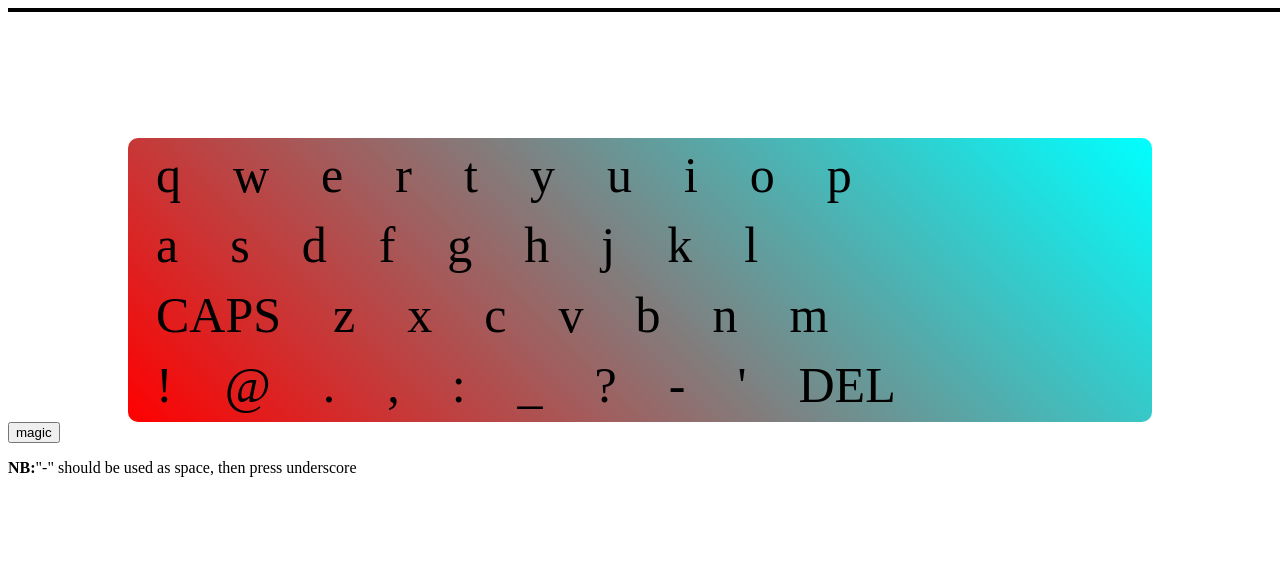
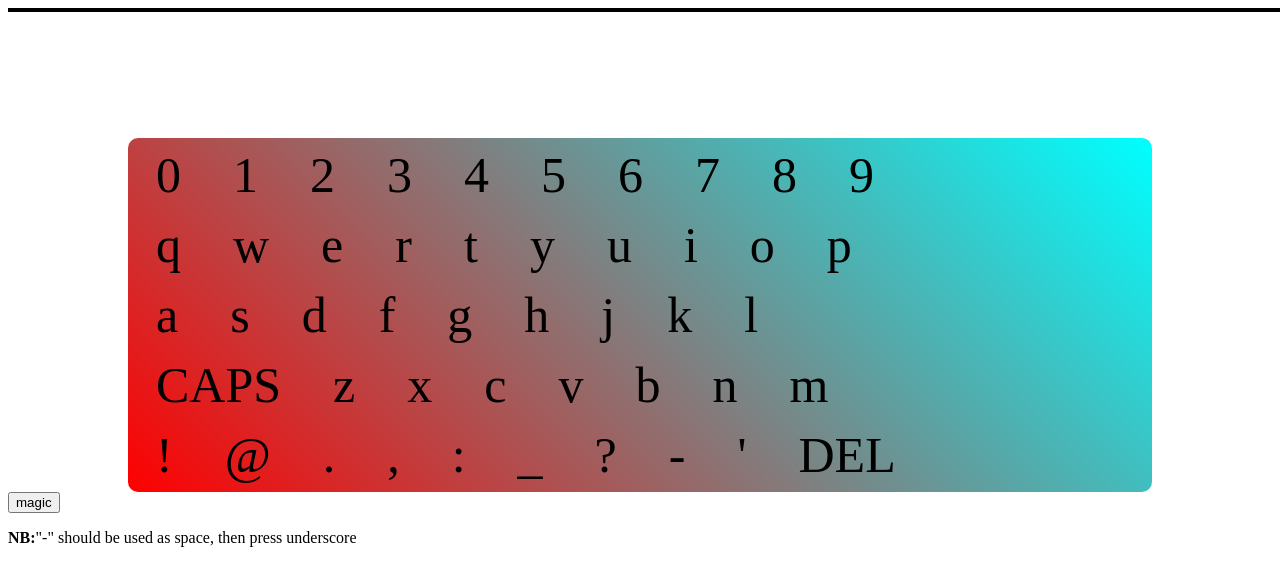
Before and after one commit to chibuikes/keyboard, a plain HTML site: page index.html in a window 1280 px wide. Drawn offline with Linux system fonts and the light colour scheme.

Commit message:
index.html

```diff
--- a/index.html
+++ b/index.html
@@ -374,6 +374,18 @@ document.getElementById("message").innerText=document.getElementById("message").
      <br>
      <br>
      <br>
+<td onclick="getData(this)" >0</td>
+     <td onclick="getData(this)">1</td>
+     <td onclick="getData(this)">2</td>
+     <td onclick="getData(this)">3</td>
+     <td onclick="getData(this)">4</td>
+     <td onclick="getData(this)">5</td>
+     <td onclick="getData(this)">6</td>
+     <td onclick="getData(this)">7</td>
+     <td onclick="getData(this)">8</td>
+     <td onclick="getData(this)">9</td>
+   </tr>
+<tr>
      <td onclick="getData(this)" >q </td>
      <td onclick="getData(this)">w</td>
      <td onclick="getData(this)">e</td>
```
